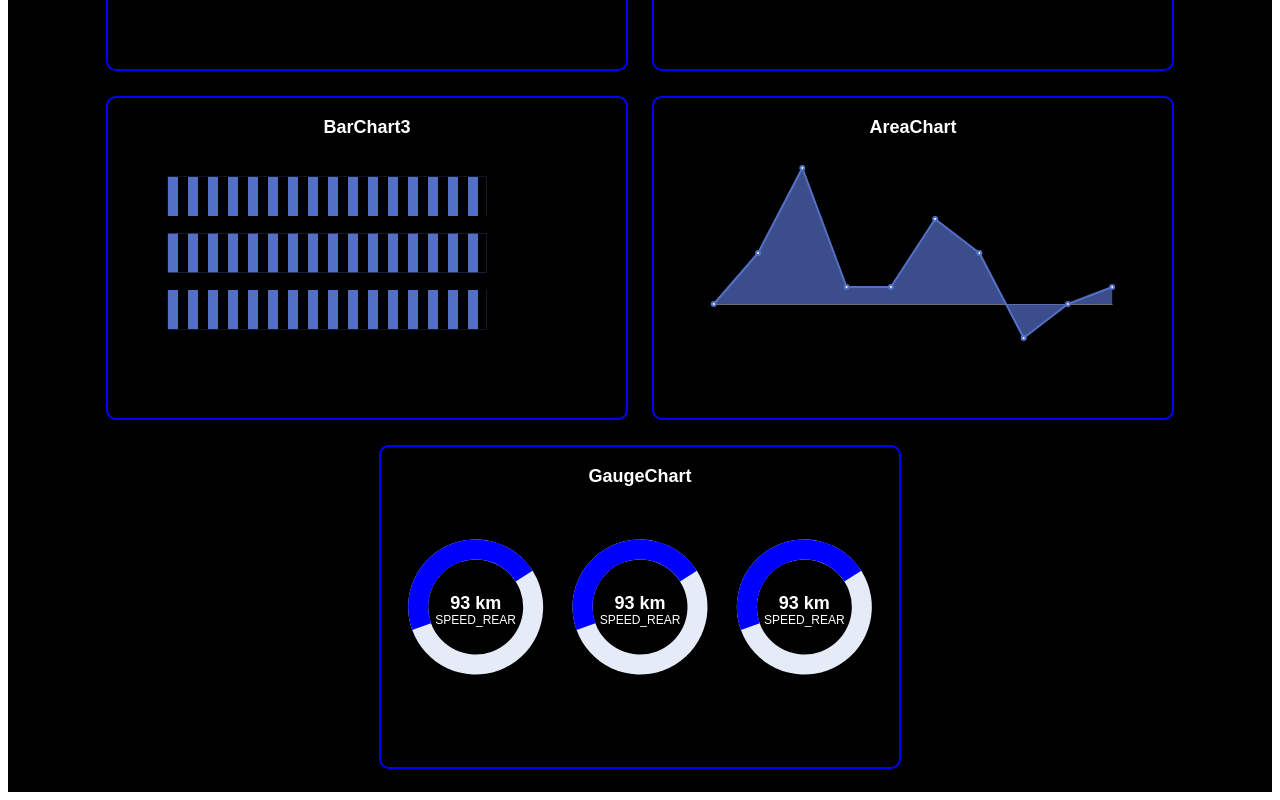
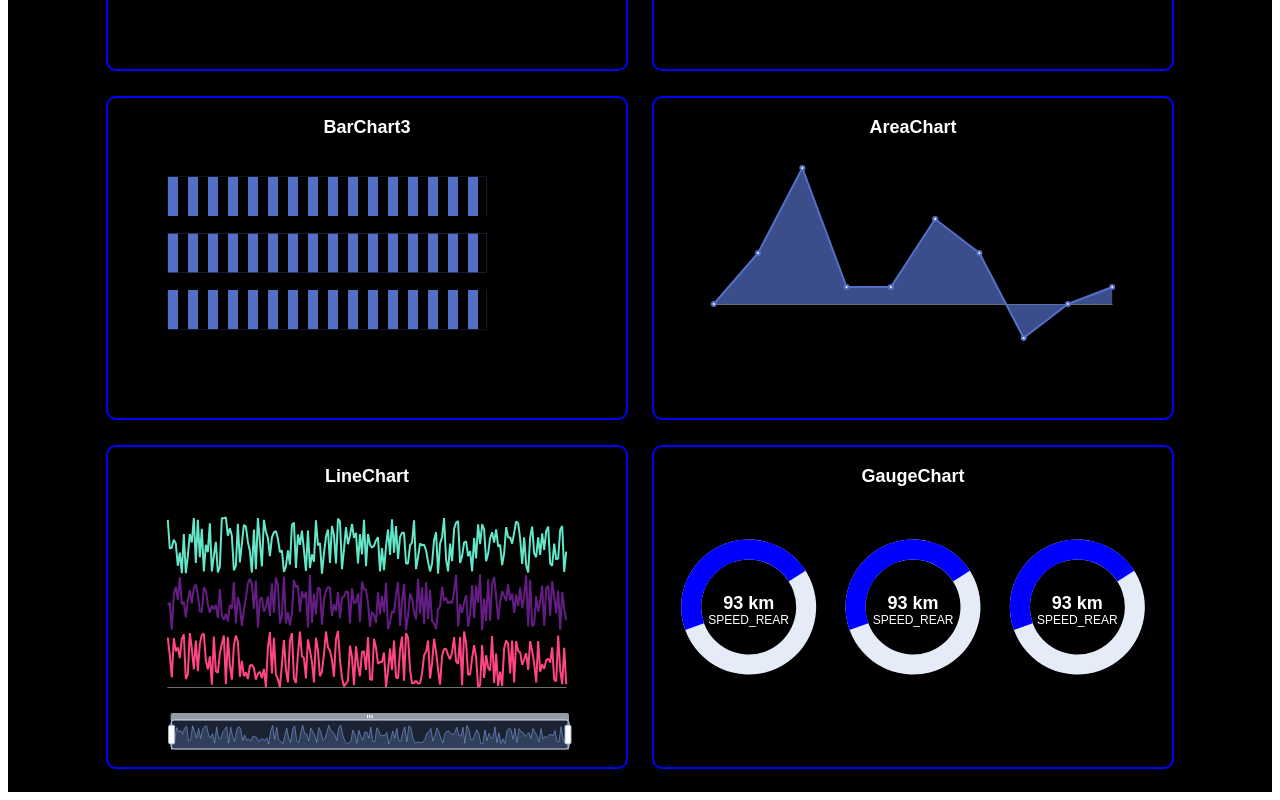
Before and after one commit to nishimura87/Echarts-test, a Nuxt app: page / in a window 1280 px wide. Shown: the part 283-1083 px from the top of the page. Built offline with nearby package versions, Linux system fonts and the light colour scheme.

Commit message:
チャート追加

```diff
--- a/app.vue
+++ b/app.vue
@@ -14,6 +14,9 @@ import { BarChart } from 'echarts/charts';
     </div>
     <div class="chart_con">
       <AreaChart />
+    </div>
+    <div class="chart_con">
+      <AreaChart2 />
     </div>
     <div class="chart_con">
       <GaugeChart />
--- a/components/AreaChart.vue
+++ b/components/AreaChart.vue
@@ -9,7 +9,6 @@ import {
   LegendComponent,
 } from 'echarts/components';
 import VChart, { THEME_KEY } from 'vue-echarts';
-import { ref, defineComponent } from 'vue';
 
 
 use([
@@ -21,7 +20,7 @@ use([
   LabelLayout
 ]);
 
-const option = ref({
+const option = ({
   title: {
     text: 'AreaChart',
     left: 'center',
--- /dev/null
+++ b/components/AreaChart2.vue
@@ -0,0 +1,131 @@
+<script setup lang="ts">
+import { use } from 'echarts/core';
+import { CanvasRenderer } from 'echarts/renderers';
+import { LabelLayout } from 'echarts/features';
+import { LineChart } from 'echarts/charts';
+import {
+  TitleComponent,
+  TooltipComponent,
+  LegendComponent,
+} from 'echarts/components';
+import VChart, { THEME_KEY } from 'vue-echarts';
+import 'echarts/lib/component/dataZoom';
+
+use([
+  CanvasRenderer,
+  LineChart,
+  TitleComponent,
+  TooltipComponent,
+  LegendComponent,
+  LabelLayout
+]);
+
+function getRandomInt(max) {
+  // ランダムな配列
+  return Math.floor(Math.random() * Math.floor(max));
+}
+
+const array1 = [];
+const array2 = [];
+const array3 = [];
+const max = 100;
+const length = 200
+for (let i = 0; i < length; i++) {
+  array1.push(getRandomInt(max));
+}
+for (let i = 0; i < length; i++) {
+  array2.push(getRandomInt(max)+ 100);
+}
+for (let i = 0; i < length; i++) {
+  array3.push(getRandomInt(max)+ 200);
+}
+
+const option = ({
+  title: {
+    text: 'LineChart',
+    left: 'center',
+    textStyle: {
+      color: '#fff',
+      lineHeight:30,
+    }
+  },
+  tooltip:{// 组件提示
+    trigger:'axis',
+    axisPointer:{
+      type: 'cross'
+    }
+  },
+  xAxis: {
+    type: 'category',
+    boundaryGap: false,
+    axisLabel: { show: false },
+    axisTick: { show: false },
+    splitLine: { show: false },
+  },
+  yAxis: {
+    type: 'value',
+    data: array1,
+    axisLine: { show: false },
+    axisLabel: { show: false },
+    axisTick: { show: false },
+    splitLine: { show: false },
+  },
+  dataZoom: [
+    {
+      start: 0,
+      end: 100,
+      heigh:20,
+    },
+  ],
+  series: [
+    {
+      name: 'Fake Data1',
+      type: 'line',
+      symbol: 'none',
+      sampling: 'lttb',
+      itemStyle: {
+        color: 'rgb(255, 70, 131)'
+      },
+      data: array1,
+    },
+    {
+      name: 'Fake Data2',
+      type: 'line',
+      symbol: 'none',
+      sampling: 'lttb',
+      itemStyle: {
+        color: 'rgb(100, 30, 131)'
+      },
+      data: array2,
+    },
+    {
+      name: 'Fake Data3',
+      type: 'line',
+      symbol: 'none',
+      sampling: 'lttb',
+      itemStyle: {
+        color: 'rgb(100, 230, 201)'
+      },
+      data: array3,
+    }
+  ],
+});
+
+
+</script>
+
+<template>
+  <div>
+    <client-only>
+      <v-chart id="chart" class="chart" :option="option" autoresize />
+    </client-only>
+  </div>
+</template>
+
+
+<style>
+.chart {
+  height: 300px;
+  width: 100%;
+}
+</style>
--- a/components/BarChart.vue
+++ b/components/BarChart.vue
@@ -9,7 +9,6 @@ import {
   LegendComponent,
 } from 'echarts/components';
 import VChart, { THEME_KEY } from 'vue-echarts';
-import { ref, defineComponent } from 'vue';
 
 use([
   CanvasRenderer,
@@ -20,7 +19,7 @@ use([
   LabelLayout
 ]);
 
-const option = ref({
+const option = ({
   title: {
     text: 'BarChart',
     left: 'center',
--- a/components/BarChart2.vue
+++ b/components/BarChart2.vue
@@ -9,7 +9,6 @@ import {
   LegendComponent,
 } from 'echarts/components';
 import VChart, { THEME_KEY } from 'vue-echarts';
-import { ref, defineComponent } from 'vue';
 
 use([
   CanvasRenderer,
@@ -20,7 +19,7 @@ use([
   LabelLayout
 ]);
 
-const option = ref({
+const option = ({
   title: {
     text: 'BarChart2',
     left: 'center',
--- a/components/BarChart3.vue
+++ b/components/BarChart3.vue
@@ -10,7 +10,6 @@ import {
   LegendComponent,
 } from 'echarts/components';
 import VChart, { THEME_KEY } from 'vue-echarts';
-import { ref, defineComponent } from 'vue';
 
 use([
   CanvasRenderer,
@@ -22,7 +21,7 @@ use([
   LabelLayout
 ]);
 
-const option = ref({
+const option = ({
   aria: {
     enabled: true,
     decal: {
--- a/components/GaugeChart.vue
+++ b/components/GaugeChart.vue
@@ -9,7 +9,6 @@ import {
   LegendComponent,
 } from 'echarts/components';
 import VChart, { THEME_KEY } from 'vue-echarts';
-import { ref, defineComponent } from 'vue';
 
 use([
   CanvasRenderer,
@@ -20,7 +19,7 @@ use([
   LabelLayout
 ]);
 
-const option = ref({
+const option = ({
   title: {
     text: 'GaugeChart',
     left: 'center',
--- a/nuxt.config.ts
+++ b/nuxt.config.ts
@@ -1,6 +1,9 @@
-// https://nuxt.com/docs/api/configuration/nuxt-config
+// https://v3.nuxtjs.org/docs/directory-structure/nuxt.config
 export default defineNuxtConfig({
-    build: {
-        transpile: [/echarts/],
-    }
+  typescript: {
+    strict: true
+  },
+  build: {
+    transpile: [/echarts/],
+  },
 })
--- a/package.json
+++ b/package.json
@@ -11,6 +11,7 @@
   "devDependencies": {
     "@nuxt/eslint-config": "^0.1.1",
     "@nuxtjs/eslint-config-typescript": "^12.0.0",
+    "@types/echarts": "^4.9.18",
     "@types/node": "^18",
     "@typescript-eslint/eslint-plugin": "^5.59.8",
     "@typescript-eslint/parser": "^5.59.8",
```
Also changed, not shown: 2 other files (tests, documents, lock files or other folders).
